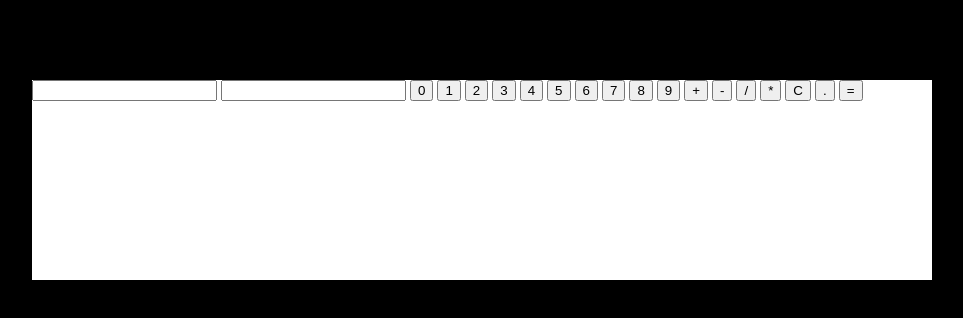
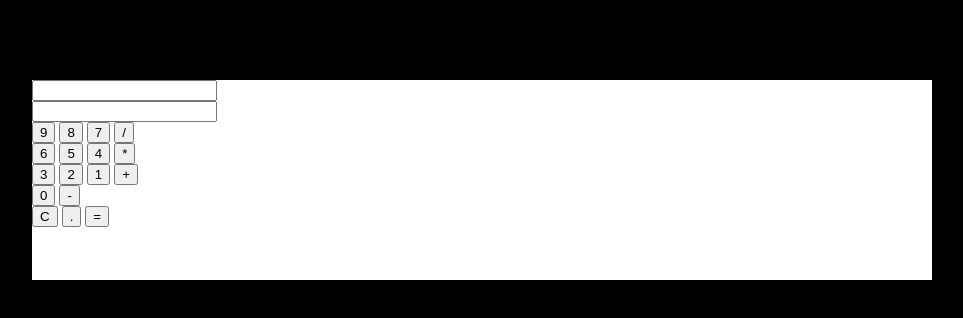
Before and after one commit to rozboz81/calculator, a plain HTML site: page index.html in a window 1280 px wide. Shown: the whole page, without its empty margins (158-1121 px from the left). Drawn offline with Linux system fonts and the light colour scheme.

Commit message:
moving buttons around in layout

```diff
--- a/index.html
+++ b/index.html
@@ -4,31 +4,40 @@
     <meta charset="UTF-8">
     <meta name="viewport" content="width=device-width, initial-scale=1.0">
     <title>Calculator</title>
-    <link rel="stylesheet" href="./boostrap.css">
     <link rel="stylesheet" href="./styles.css">
 </head>
 <body>
     <h1>Calculator</h1>
 
     <section class="calculatorWrapper">
-        <input class="preview" />
-        <input class="maths" />
-
-        <button class="number">0</button>
-        <button class="number">1</button>
-        <button class="number">2</button>
-        <button class="number">3</button>
-        <button class="number">4</button>
-        <button class="number">5</button>
-        <button class="number">6</button>
-        <button class="number">7</button>
-        <button class="number">8</button>
-        <button class="number">9</button>
-
-        <button class="operator">+</button>
-        <button class="operator">-</button>
-        <button class="operator">/</button>
-        <button class="operator">*</button>
+        <div>
+            <input class="preview" />
+        </div>
+        <div>
+            <input class="maths" />
+        </div>
+        <div>
+            <button class="number">9</button>
+            <button class="number">8</button>
+            <button class="number">7</button>
+            <button class="operator">/</button>
+        </div>
+        <div>
+            <button class="number">6</button>
+            <button class="number">5</button>
+            <button class="number">4</button>
+            <button class="operator">*</button>
+        </div>
+        <div>
+            <button class="number">3</button>
+            <button class="number">2</button>
+            <button class="number">1</button>
+            <button class="operator">+</button>
+        </div>
+        <div>
+            <button class="number">0</button>
+            <button class="operator">-</button>
+        </div>
 
         <button class="clear">C</button>
 
```
